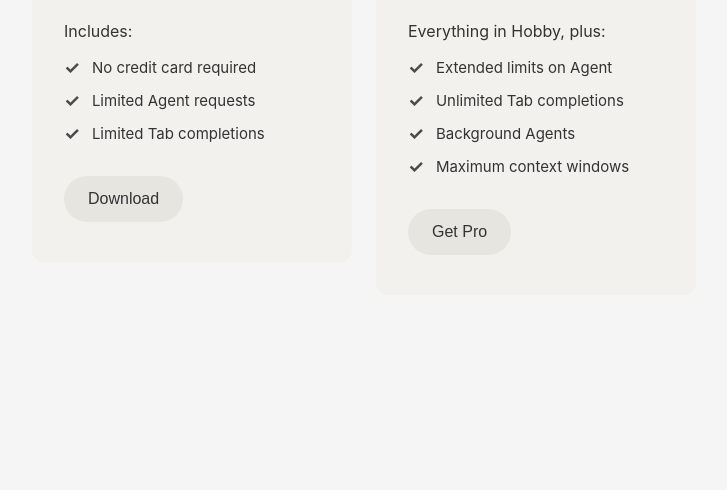
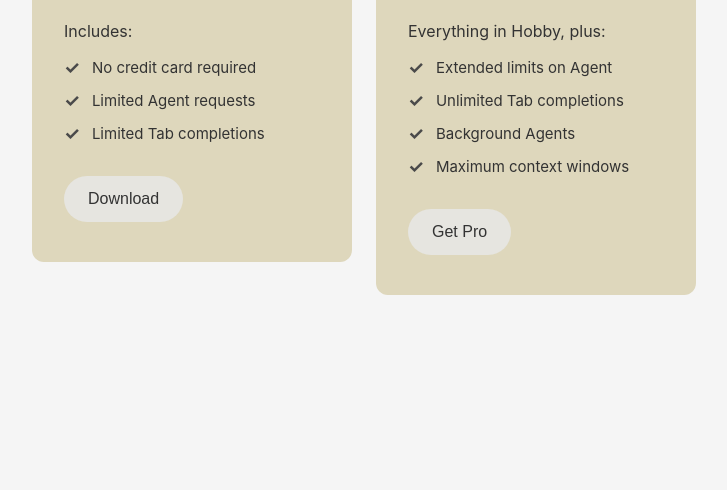
Before and after one commit to sabrinaschmahl/ai_coding_bootcamp_w1, a plain HTML site: page index.html in a window 1280 px wide. Shown: the part 310-800 px from the top of the page, without its empty margins (276-1003 px from the left). Drawn offline with Linux system fonts and the light colour scheme.

Commit message:
Changed card background

```diff
--- a/styles.css
+++ b/styles.css
@@ -24,7 +24,7 @@ body {
 }
 
 .card {
-    background-color: #f2f1ed;
+    background-color: #ded7bc;
     border-radius: 12px;
     padding: 40px 32px;
     width: 320px;
```
